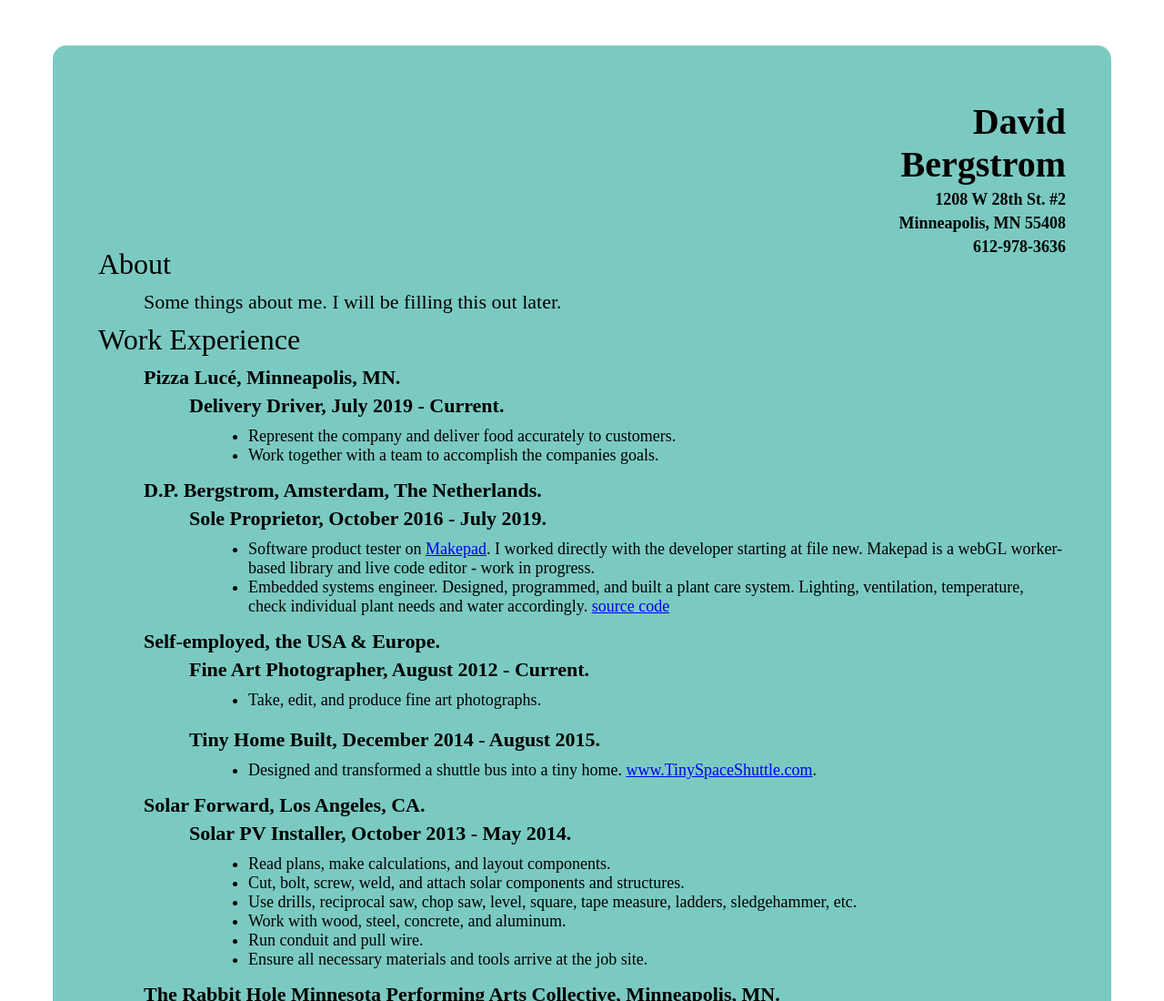
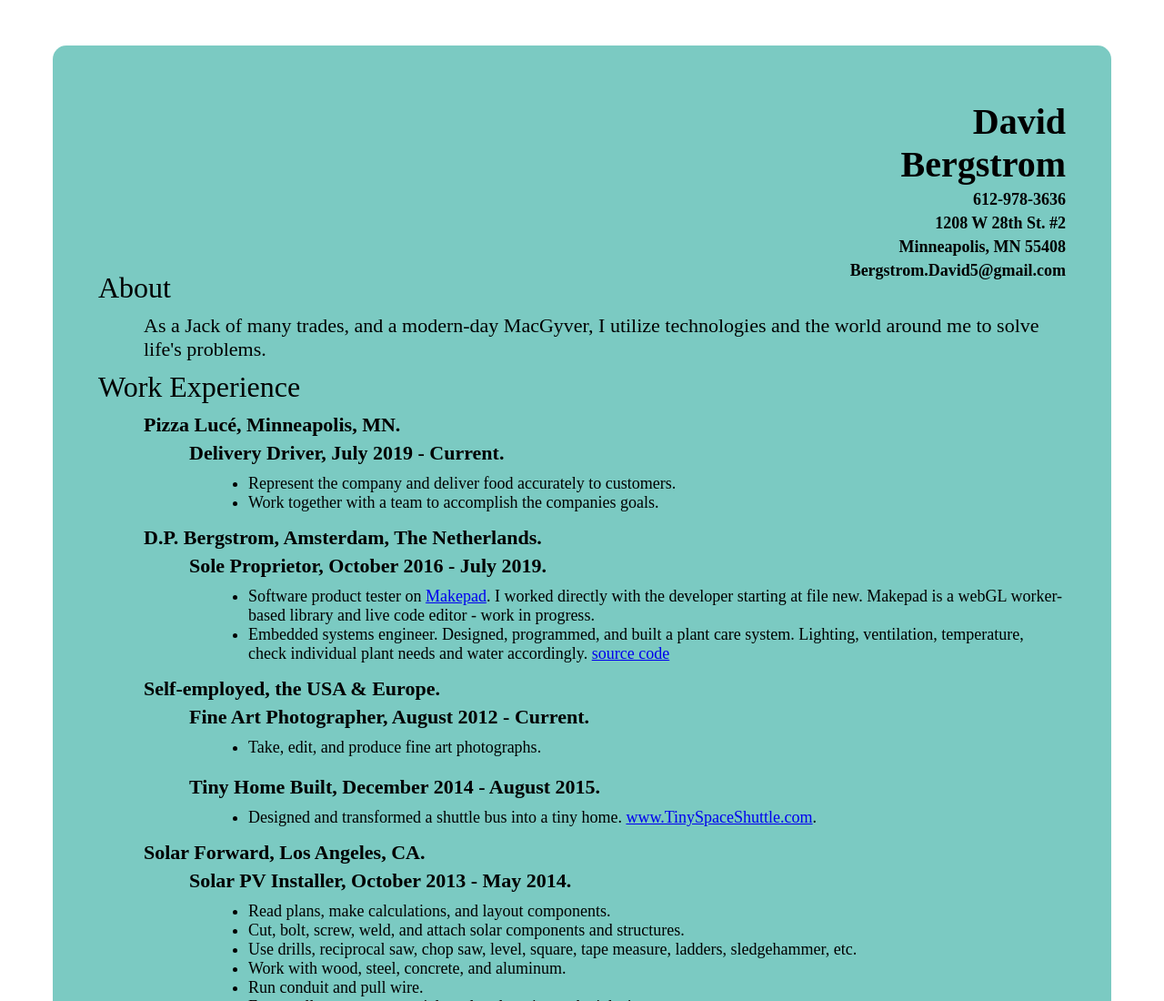
Before and after one commit to dpbpd/Resume, a website: page index.html in a window 1280 px wide. Shown: the top 1100 px of the page at 91% size. Drawn offline with Linux system fonts and the light colour scheme.

Commit message:
text update

```diff
--- a/index.html
+++ b/index.html
@@ -13,13 +13,16 @@
 			<div id="content-contact">
 				<h1>David</h1>
 				<h1>Bergstrom</h1>
+				<h2>612-978-3636</h2>
 				<h2>1208 W 28th St. #2</h2>
 				<h2>Minneapolis, MN 55408</h2>
-				<h2>612-978-3636</h2>
+				<h2>Bergstrom.David5@gmail.com</h2>
+
+
 			</div>
 
 			<div id="content-about"> About
-				<p>Some things about me. I will be filling this out later.</p>
+				<p>As a Jack of many trades, and a modern-day MacGyver, I utilize technologies and the world around me to solve life's problems.</p>
 			</div>
 
 			<div id="content-work"> Work Experience
```
